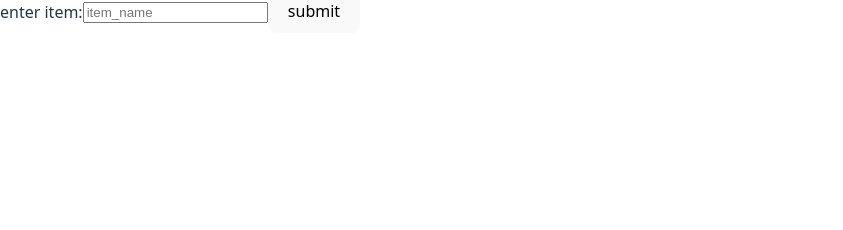
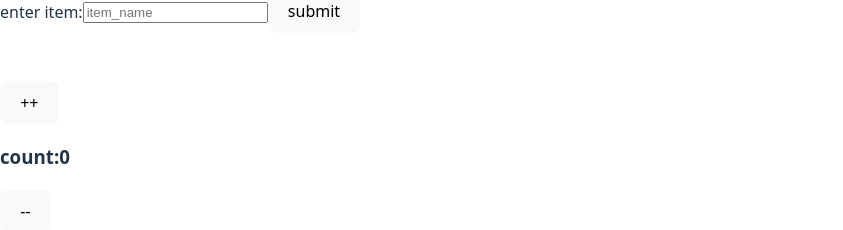
Before and after one commit to Ashish-sin-gh/advance-JS-chai-aur-code, a React (Vite) app in the folder React/practice1/: page / in a window 1280 px wide. Shown: the part 1562-1792 px from the top of the page, without its empty margins (0-843 px from the left). Before the commit the page ends 1595 px from the top, so only its background shows below. Built offline with nearby package versions, Linux system fonts and the light colour scheme.

Commit message:
reducer-on-counter

```diff
--- /dev/null
+++ b/React/practice1/components/counterUsingUseReducer/CounterUR.jsx
@@ -0,0 +1,45 @@
+// for state management and rerender a component whenever the state changes in react we have useState as well as useReducer
+// useReducer - handle complex and long state code
+
+function counterReducer(counter, action) {
+  // function reducer(current-state, action){}
+  // whatever is passed as an argument to dispatch is feeded in action
+  //  dispatch calls reducer
+  switch (action.type) {
+    case "INC":
+      if (counter.count < 6) {
+        return { count: counter.count + action.payload };
+      }
+    case "DEC":
+      return { count: counter.count - action.payload };
+    default:
+      return counter;
+  }
+}
+
+import { useReducer } from "react";
+
+function CounterUR() {
+  const [counter, dispatch] = useReducer(counterReducer, { count: 0 });
+  // const [<state>, <dispatch-function>] = useReducer (<reducer-function>, <initial-value>)
+  // reducer function - a function that we perform on the state to get a new state
+  // dispatch is a function that we call to update ur state
+
+  function increase() {
+    dispatch({ type: "INC", payload: 1 });
+  }
+
+  function decrease() {
+    dispatch({ type: "DEC", payload: 1 });
+  }
+
+  return (
+    <>
+      <button onClick={increase}>++</button>
+      <h3>count:{counter.count}</h3>
+      <button onClick={decrease}>--</button>
+    </>
+  );
+}
+
+export default CounterUR;
--- a/React/practice1/src/App.jsx
+++ b/React/practice1/src/App.jsx
@@ -1,5 +1,6 @@
 import Chat from "../components/Chat";
 import Child from "../components/Child";
+import CounterUR from "../components/counterUsingUseReducer/CounterUR";
 import ParentCrudReducer from "../components/CRUD todo with reducer/ParentCrudReducer";
 import AddItem from "../components/CRUD todo/AddItem";
 import ParentCrud from "../components/CRUD todo/ParentCrud";
@@ -60,6 +61,9 @@ function App() {
       <CrudOp></CrudOp>
       <ParentCrud></ParentCrud>
       <ParentCrudReducer></ParentCrudReducer>
+      <br></br>
+      <br></br>
+      <CounterUR></CounterUR>
     </>
   );
 }
```
